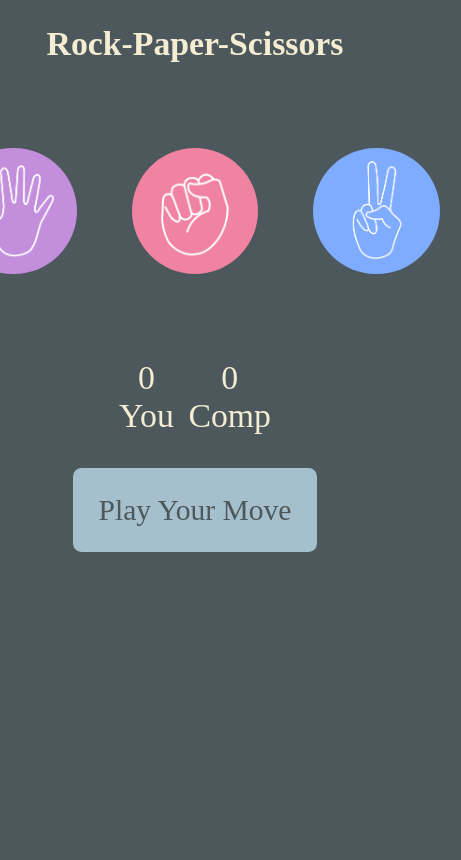
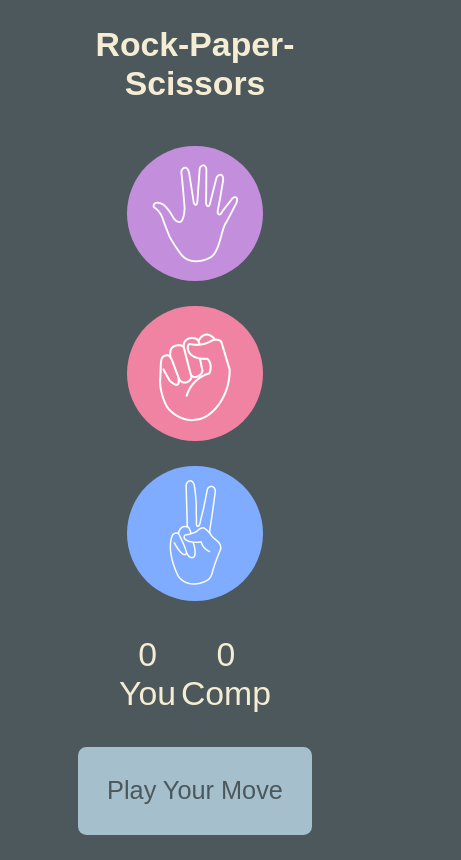
Before and after one commit to Bhanu-wolf/Rock-Paper-Scissors, a plain HTML site: page index.html in a window 390 px wide. Shown: the whole page, 461 px wide, since content can reach past the window. Drawn offline with Linux system fonts and the light colour scheme.

Commit message:
Rock-Paper-Scissors

```diff
--- a/style.css
+++ b/style.css
@@ -15,6 +15,7 @@ Global Styles
   /* Set the background color for the entire page */
   body {
     background-color: #4c585b; /* Neutral dark background */
+    font-family: Arial, sans-serif; /* Set a clean default font */
   }
 
   /* Styling for the main container */
@@ -31,6 +32,7 @@ Global Styles
   h1 {
     text-align: center; /* Centers the heading */
     font-size: 7vh; /* Responsive font size based on viewport height */
+    margin-bottom: 4vh; /* Adds spacing below the heading */
   }
 
   /*
@@ -42,6 +44,7 @@ Global Styles
   /* Container for the game choices */
   #choiceContainer {
     height: 50vh; /* Sets the height relative to the viewport */
+    width: 70vh; /* Defines a fixed width */
     display: flex; /* Flexbox for horizontal alignment */
     flex-direction: row; /* Aligns items side by side */
     justify-content: center; /* Centers choices horizontally */
@@ -51,12 +54,13 @@ Global Styles
 
   /* Styling for individual choice containers */
   .choices {
-    height: 35vh; /* Circle dimensions (height and width are the same) */
-    width: 35vh;
+    height: 24vh; /* Circle dimensions (height and width are the same) */
+    width: 24vh;
     border-radius: 50%; /* Makes the container circular */
     display: flex; /* Flexbox for centering images */
     justify-content: center; /* Centers the images horizontally */
     align-items: center; /* Centers the images vertically */
+    transition: background-color 0.3s; /* Smooth transition for hover effects */
   }
 
   /* Hover effect for game choices */
@@ -67,9 +71,9 @@ Global Styles
 
   /* Styling for images inside choices */
   .images {
-    height: 30vh; /* Set height for images */
-    width: 30vh; /* Set width for images */
-    border-radius: 15vh; /* Makes the images circular */
+    height: 20vh; /* Set height for images */
+    width: 20vh; /* Set width for images */
+    border-radius: 50%; /* Makes the images circular */
     object-fit: cover; /* Ensures the image fits the container without distortion */
   }
 
@@ -84,6 +88,7 @@ Global Styles
     width: 30vh; /* Sets the width of the scoreboard */
     display: flex; /* Flexbox for horizontal alignment */
     justify-content: space-between; /* Spaces out user and computer scores */
+    margin-top: 3vh; /* Adds spacing above the scoreboard */
   }
 
   /* Styling for individual scoreboards */
@@ -100,11 +105,11 @@ Global Styles
 
   /* Container for messages displayed during the game */
   #messContainer {
-    font-size: 5vh; /* Sets font size for the message */
+    font-size: 4.5vh; /* Sets font size for the message */
     text-align: center; /* Centers the message text */
     margin-top: 4vh; /* Adds space above the container */
     background-color: #a5bfcc; /* Light background for contrast */
-    padding: 1vh; /* Adds padding inside the container */
+    padding: 1.5vh; /* Adds padding inside the container */
     border-radius: 1vh; /* Rounded corners */
   }
 
@@ -128,26 +133,27 @@ Global Styles
     }
 
     #choiceContainer {
-      height: 45vh; /* Adjust the height of the container */
+      width: 100%; /* Adjust the width to fit the screen */
+      gap: 1.5vh; /* Reduce spacing between choices */
     }
 
     .choices {
-      height: 30vh; /* Reduce choice size */
-      width: 30vh;
+      height: 22vh; /* Reduce choice size */
+      width: 22vh;
     }
 
     .images {
-      height: 25vh; /* Reduce image size */
-      width: 25vh;
-      border-radius: 12.5vh; /* Adjust border radius to maintain circular shape */
+      height: 18vh; /* Reduce image size */
+      width: 18vh;
     }
 
     #scoreBoard {
       width: 25vh; /* Adjust width for smaller devices */
+      font-size: 3.5vh; /* Reduce font size for scores */
     }
 
     #messContainer {
-      font-size: 4.5vh; /* Reduce font size for the message */
+      font-size: 4vh; /* Adjust font size for the message */
     }
   }
 
@@ -158,58 +164,56 @@ Global Styles
     }
 
     #choiceContainer {
-      height: 40vh; /* Adjust the height of the container */
-      gap: 1.5vh; /* Reduce spacing between choices */
+      flex-direction: column; /* Stack choices vertically */
+      height: auto; /* Adjust height for stacked layout */
     }
 
     .choices {
-      height: 25vh; /* Further reduce choice size */
-      width: 25vh;
+      height: 20vh; /* Further reduce choice size */
+      width: 20vh;
     }
 
     .images {
-      height: 20vh; /* Adjust image size */
-      width: 20vh;
-      border-radius: 10vh; /* Adjust border radius */
+      height: 18vh; /* Adjust image size */
+      width: 18vh;
     }
 
     #scoreBoard {
-      width: 20vh; /* Adjust width for smaller devices */
-      font-size: 3vh; /* Reduce font size for scores */
+      width: 22vh; /* Adjust width for smaller devices */
+      font-size: 3vh; /* Small font for scores */
     }
 
     #messContainer {
-      font-size: 4vh; /* Adjust font size for the message */
+      font-size: 3.5vh; /* Adjust font size for the message */
     }
   }
 
   /* Media Query: For extra-small devices (max-width: 480px) */
   @media screen and (max-width: 480px) {
     h1 {
-      font-size: 4vh; /* Reduce heading size for small screens */
+      font-size: 4vh; /* Smallest heading size */
     }
 
     #choiceContainer {
-      height: 35vh; /* Further reduce container height */
+      gap: 1vh; /* Minimal spacing between choices */
     }
 
     .choices {
-      height: 20vh; /* Smallest size for choices */
-      width: 20vh;
+      height: 18vh; /* Smallest size for choices */
+      width: 18vh;
     }
 
     .images {
-      height: 15vh; /* Smallest size for images */
-      width: 15vh;
-      border-radius: 7.5vh; /* Adjust border radius */
+      height: 16vh; /* Smallest size for images */
+      width: 16vh;
     }
 
     #scoreBoard {
       width: 18vh; /* Smallest width for the scoreboard */
-      font-size: 2.5vh; /* Small font for scores */
+      font-size: 2.5vh; /* Minimal font size for scores */
     }
 
     #messContainer {
-      font-size: 3.5vh; /* Smallest font size for the message */
+      font-size: 3vh; /* Smallest font size for the message */
     }
   }
```
